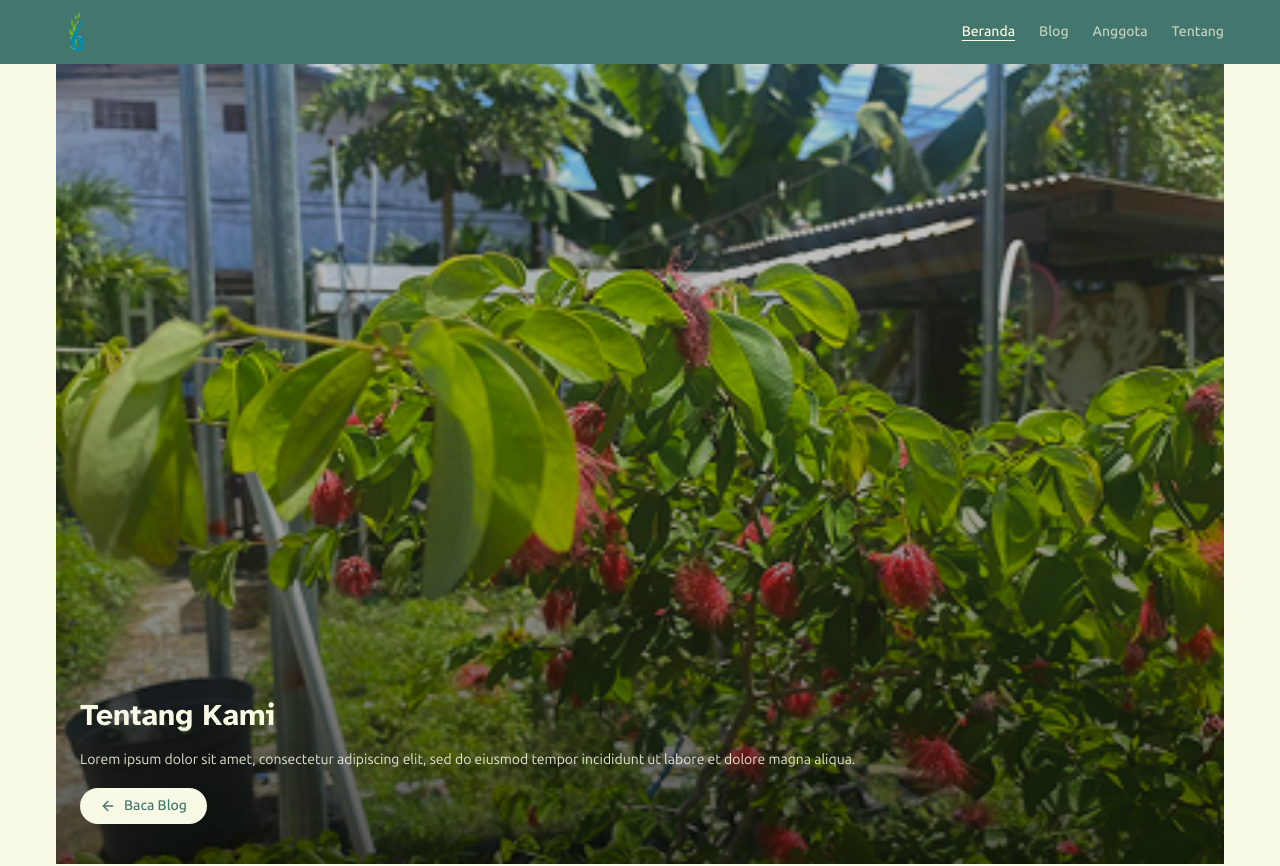
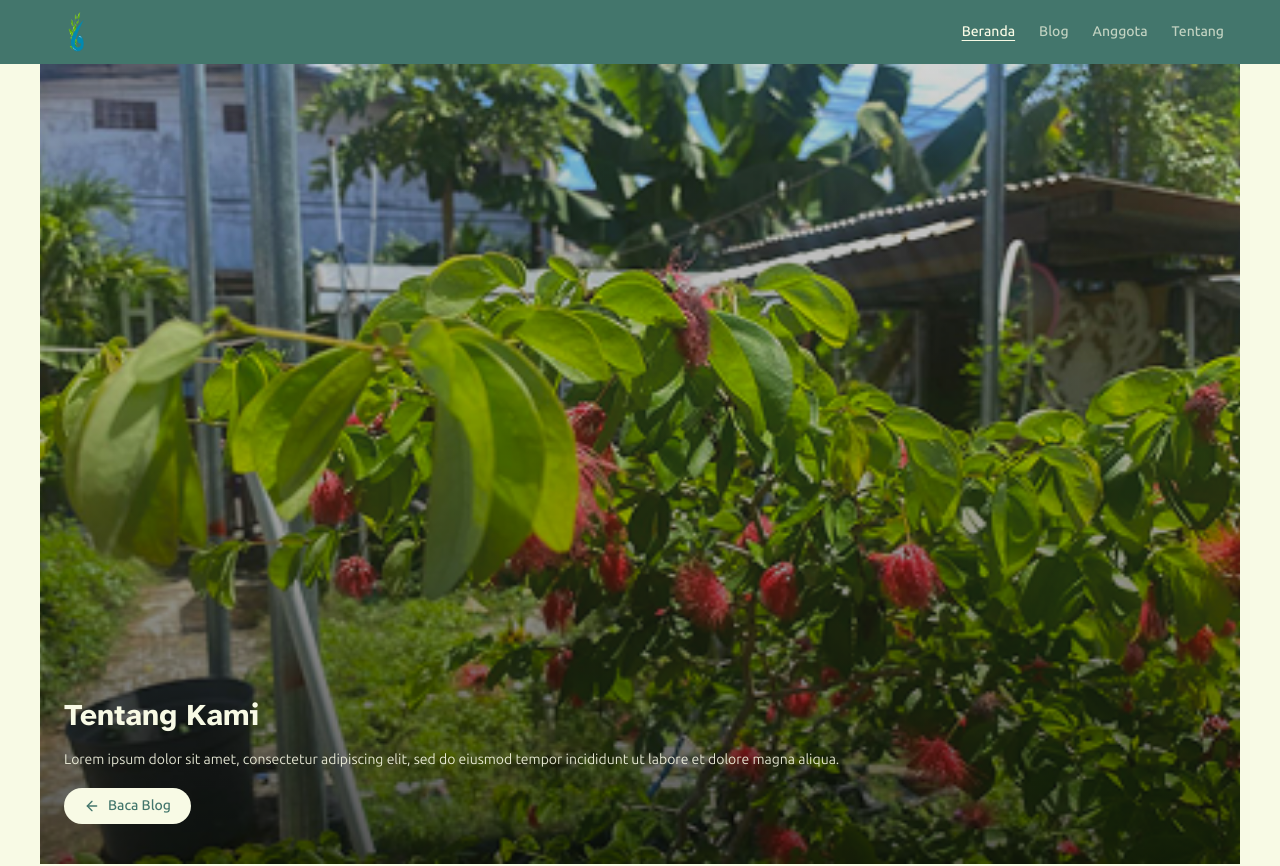
Before and after one commit to Kampung-Hidroponik-Surabaya/kampung-hidroponik-web, a Next.js app: page / in a window 1280 px wide. Shown: the top 866 px of the page. Built offline with nearby package versions, Linux system fonts and the light colour scheme.

Commit message:
fix: px-4 is removed from page-wrapper in global.css

```diff
--- a/src/app/globals.css
+++ b/src/app/globals.css
@@ -106,7 +106,7 @@
    ============================================================ */
 @layer components {
   .page-wrapper {
-    @apply w-full max-w-[430px] mx-auto md:max-w-[1200px] px-4;
+    @apply w-full max-w-[430px] mx-auto md:max-w-[1200px];
     padding-top: var(--nav-height, 64px);
   }
 }
```
